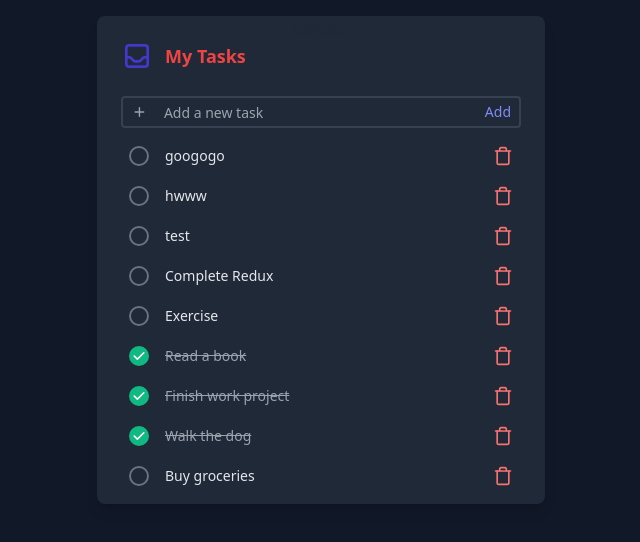
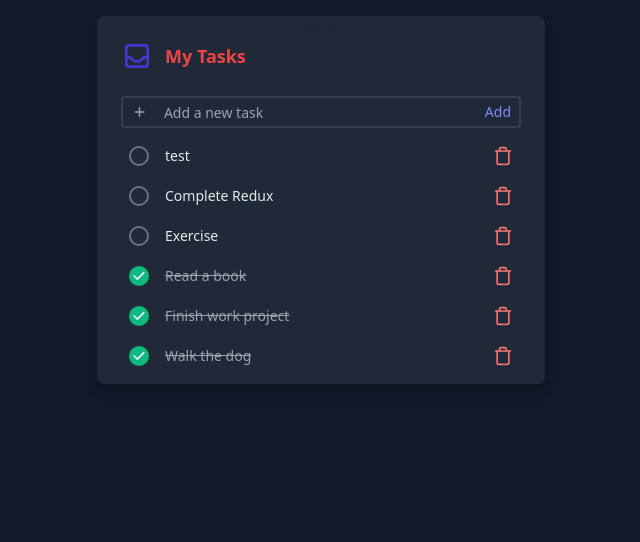
Before and after one commit to coderkaziarif/rtk-query, a React (Vite) app: page / in a window 1280 px wide. Shown: the top 542 px of the page, without its empty margins (319-959 px from the left). Built offline with nearby package versions, Linux system fonts and the light colour scheme; data requests are answered from the project's data file.

Commit message:
deleteTask done

```diff
--- a/db.json
+++ b/db.json
@@ -1,10 +1,5 @@
 {
   "tasks": [
-    {
-      "id": "1",
-      "value": "Buy groceries",
-      "completed": false
-    },
     {
       "id": "2",
       "value": "Walk the dog",
@@ -31,18 +26,8 @@
       "completed": false
     },
     {
-      "id": "b762",
+      "id": "7db6",
       "value": "test",
-      "completed": false
-    },
-    {
-      "id": "3001",
-      "value": "hwww",
-      "completed": false
-    },
-    {
-      "id": "a496",
-      "value": "googogo",
       "completed": false
     }
   ]
--- a/src/Home.jsx
+++ b/src/Home.jsx
@@ -3,6 +3,7 @@ import Task from "./TaskItem";
 import { Link } from "react-router-dom";
 import {
   useAddTaskMutation,
+  useDeleteTaskMutation,
   useGetTasksQuery,
   useUpdateTaskMutation,
 } from "./apiSlice";
@@ -10,19 +11,11 @@ import {
 export default function Home() {
   const [newTask, setNewTask] = useState("");
 
-  const BASE_URL = "http://localhost:3000";
-
   const { data: tasksList, isLoading, isError, error } = useGetTasksQuery();
 
   const [addTask] = useAddTaskMutation();
-
   const [updateTask] = useUpdateTaskMutation();
-
-  const deleteTask = async (id) => {
-    await fetch(`${BASE_URL}/tasks/${id}`, {
-      method: "DELETE",
-    });
-  };
+  const [deleteTask] = useDeleteTaskMutation();
 
   return (
     <div className="flex h-screen flex-grow items-start justify-center bg-gray-900 p-4">
--- a/src/apiSlice.js
+++ b/src/apiSlice.js
@@ -27,8 +27,19 @@ export const api = createApi({
       }),
       invalidatesTags: ["Tasks"],
     }),
+    deleteTask: builder.mutation({
+      query: (id) => ({
+        url: `/tasks/${id}`,
+        method: "DELETE",
+      }),
+      invalidatesTags: ["Tasks"],
+    }),
   }),
 });
 
-export const { useGetTasksQuery, useAddTaskMutation, useUpdateTaskMutation } =
-  api;
+export const {
+  useGetTasksQuery,
+  useAddTaskMutation,
+  useUpdateTaskMutation,
+  useDeleteTaskMutation,
+} = api;
```
